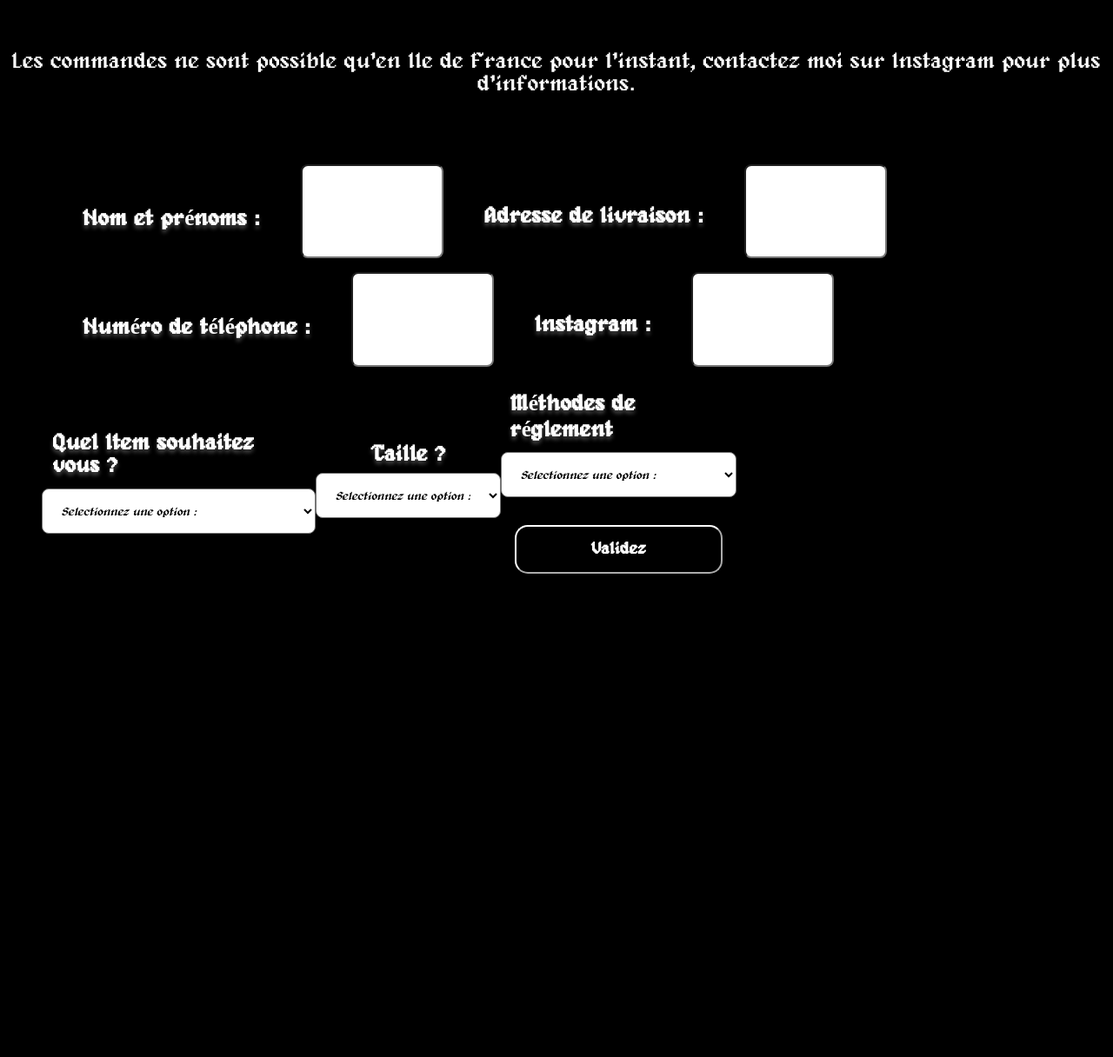
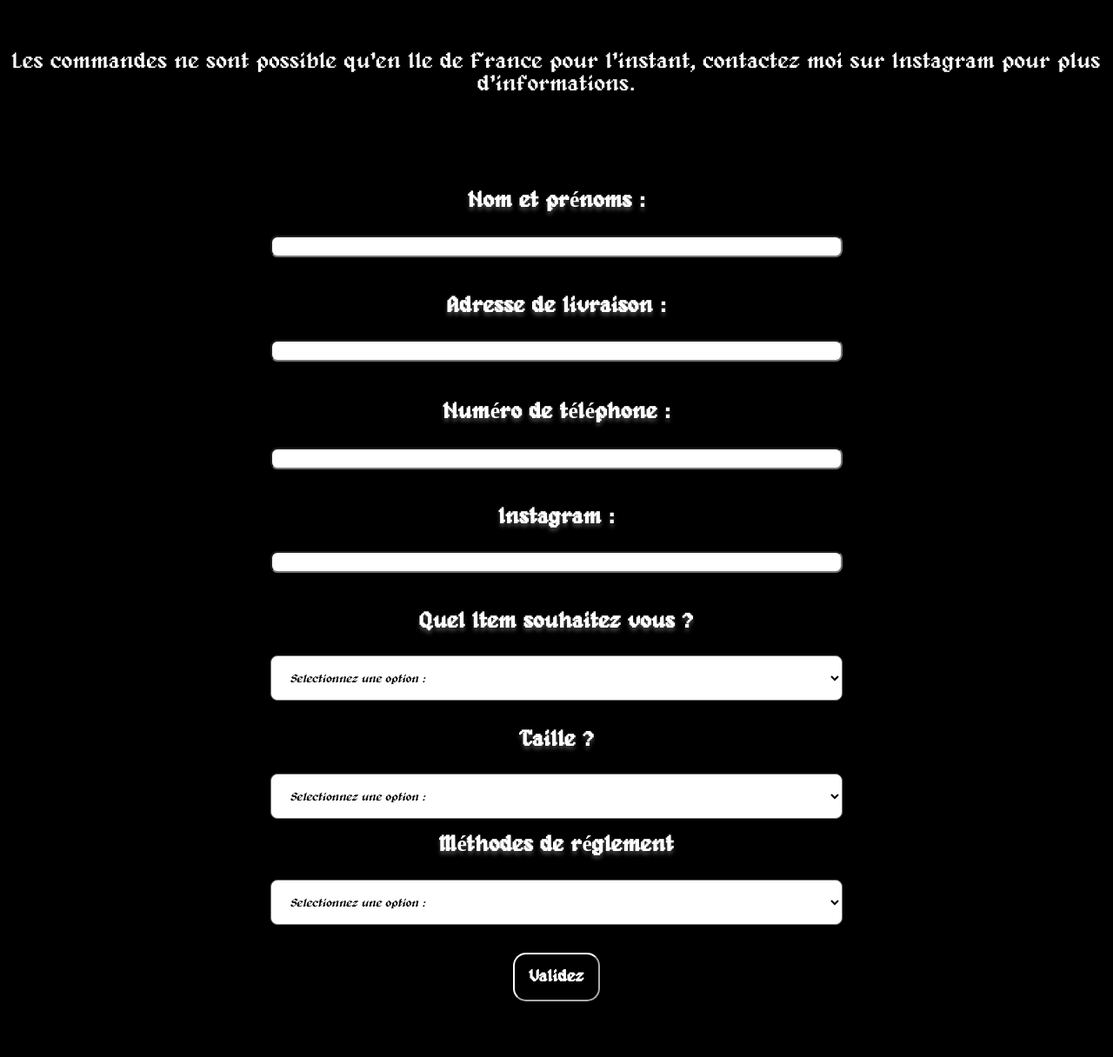
Before and after one commit to GleidNms/A, a PHP site: page /formulaire.html in a window 1280 px wide. Shown: the part 347-1563 px from the top of the page at 87% size. Before the commit the page ends 1007 px from the top, so only its background shows below. Run offline with PHP 8.4, Linux system fonts and the light colour scheme.

Commit message:
Update formulaire.css

```diff
--- a/formulaire.css
+++ b/formulaire.css
@@ -112,7 +112,6 @@ hr{
   display: flex;
   justify-content: center;
   flex-wrap: wrap;
-flex-direction: column;
 }
 
 .form-style{
@@ -123,6 +122,7 @@ flex-direction: column;
     margin: 3vh;
     display: flex;
     flex-wrap: wrap;
+    flex-direction: column;
 }
 
 .size{
```
